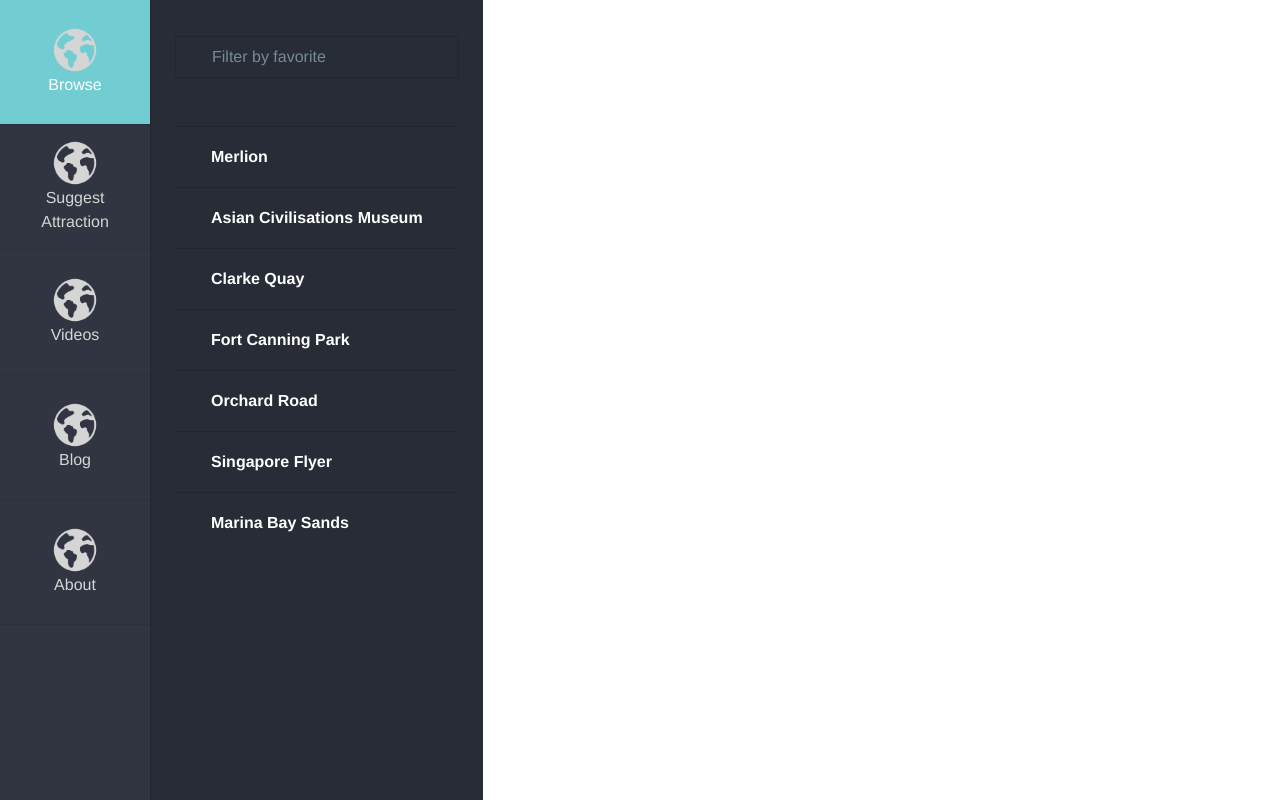
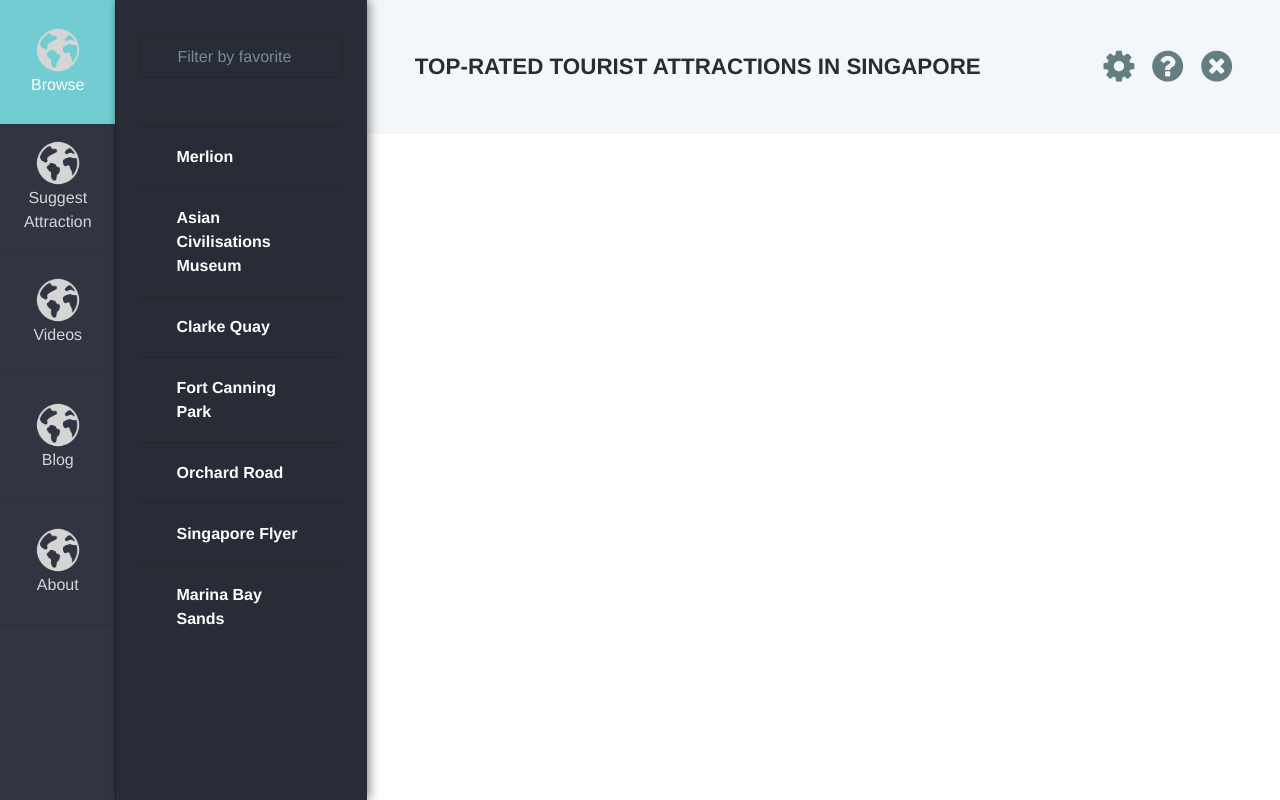
Before and after one commit to johan-wiguna/singapore-guide-web, a React (Vite) app: page / in a window 1280 px wide. Built offline with nearby package versions, Linux system fonts and the light colour scheme.

Commit message:
Add header

```diff
--- a/index.html
+++ b/index.html
@@ -4,6 +4,7 @@
         <meta charset="UTF-8" />
         <meta name="viewport" content="width=device-width, initial-scale=1.0" />
         <title>Xtremax Assessment Test</title>
+        <link rel="stylesheet" href="https://cdnjs.cloudflare.com/ajax/libs/font-awesome/4.7.0/css/font-awesome.min.css">
         <script src="https://ajax.googleapis.com/ajax/libs/jquery/3.6.3/jquery.min.js"></script>
     </head>
     <body>
--- a/src/App.jsx
+++ b/src/App.jsx
@@ -79,6 +79,17 @@
                 <div className="filter">Filter by favorite</div>
                 {placesElements}
             </div>
+
+            <div className="main-content">
+                <header>
+                    <div className="header-title">Top-rated tourist attractions in Singapore</div>
+                    <div className="header-actions">
+                        <i class="fa fa-cog"></i>
+                        <i class="fa fa-question-circle"></i>
+                        <i class="fa fa-times-circle"></i>
+                    </div>
+                </header>
+            </div>
         </div>
     )
 }
--- a/src/index.css
+++ b/src/index.css
@@ -69,6 +69,8 @@
 .sidebar-detail {
     padding: 36px 24px;
     background-color: #282C37;
+    box-shadow: 2px 0px 10px rgba(0, 0, 0, 0.5);
+    z-index: 1;
 }
 
 .sidebar-detail .filter {
@@ -96,3 +98,28 @@
 .sidebar-detail .name:hover {
     background-color: #1c1f27;
 }
+
+.main-content {
+    width: 100%;
+}
+
+header {
+    display: flex;
+    justify-content: space-between;
+    align-items: center;
+    padding: 48px;
+    background-color: #F4F7FA;
+}
+
+.header-title {
+    text-transform: uppercase;
+    font-size: 1.4rem;
+    font-weight: 800;
+    color: #282C37;
+}
+
+.header-actions i {
+    margin-left: 18px;
+    font-size: 36px;
+    color: #647D80;
+}
```
